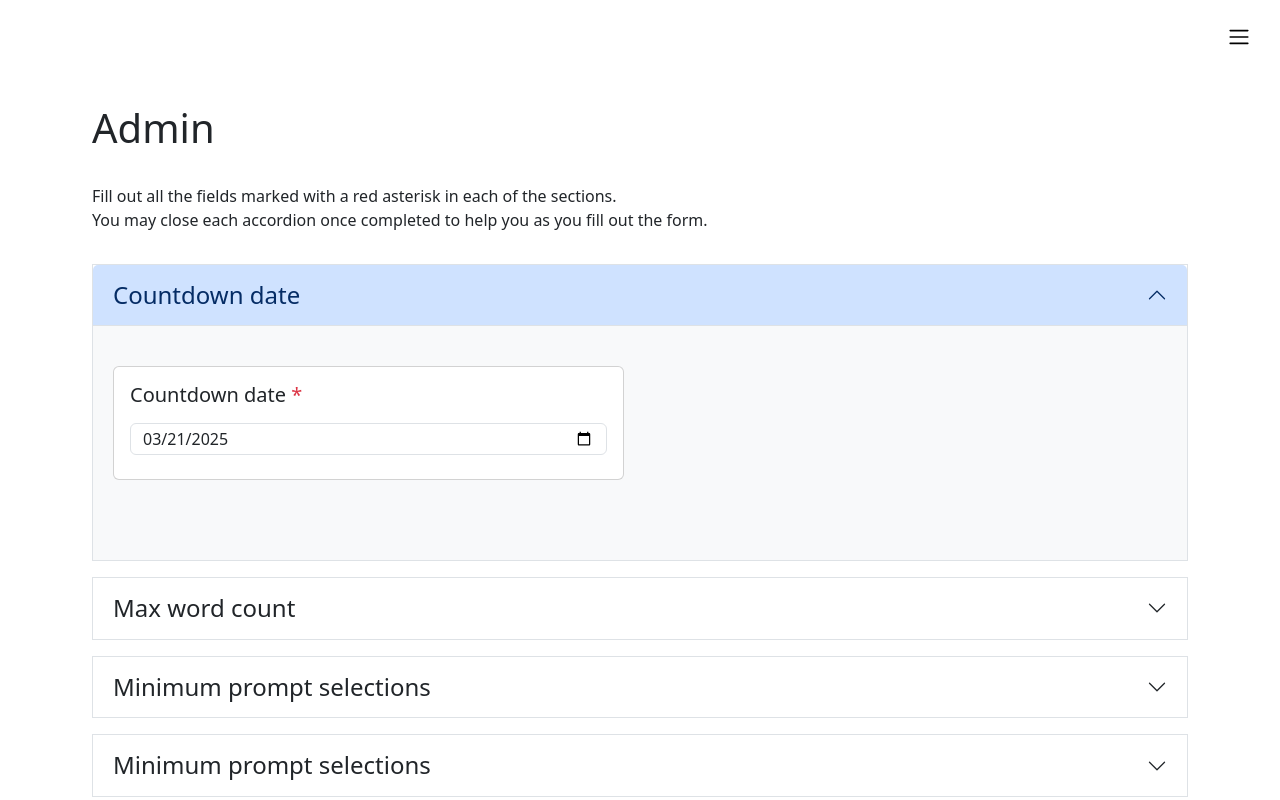
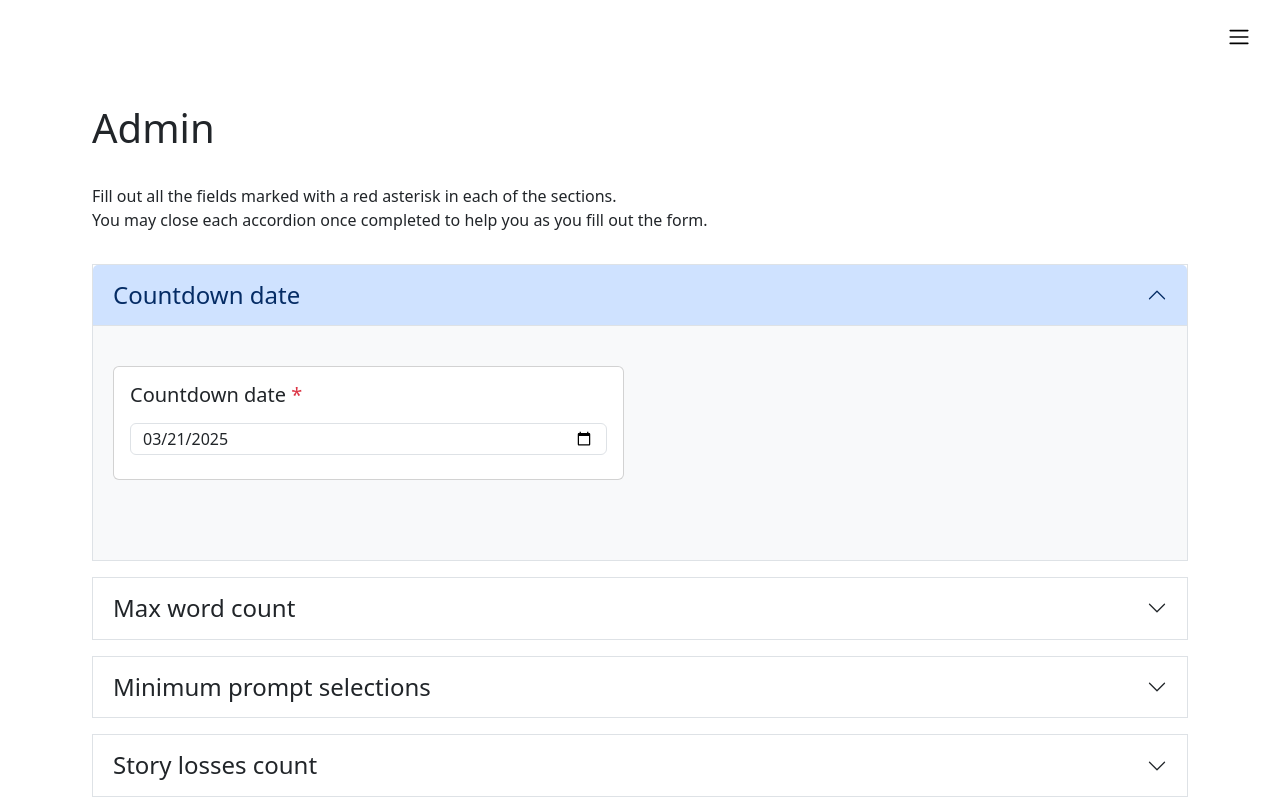
Before and after one commit to AplUSAndmINUS/beta-hive-story-submission, a React (Create React App) app: page /admin in a window 1280 px wide. Shown: the top 800 px of the page. Built offline with nearby package versions, Linux system fonts and the light colour scheme.

Commit message:
changing name of accordion

```diff
--- a/src/pages/admin/admin.tsx
+++ b/src/pages/admin/admin.tsx
@@ -423,7 +423,7 @@ export const AdminPage: React.FC = () => {
         </div>
         <div className='row'>
           <Accordion
-            accordionTerms='Minimum prompt selections'
+            accordionTerms='Story losses count'
             collapseNumber='collapseThree'
           >
             <div className='d-flex flex-row flex-wrap justify-content-start mb-4'>
```
